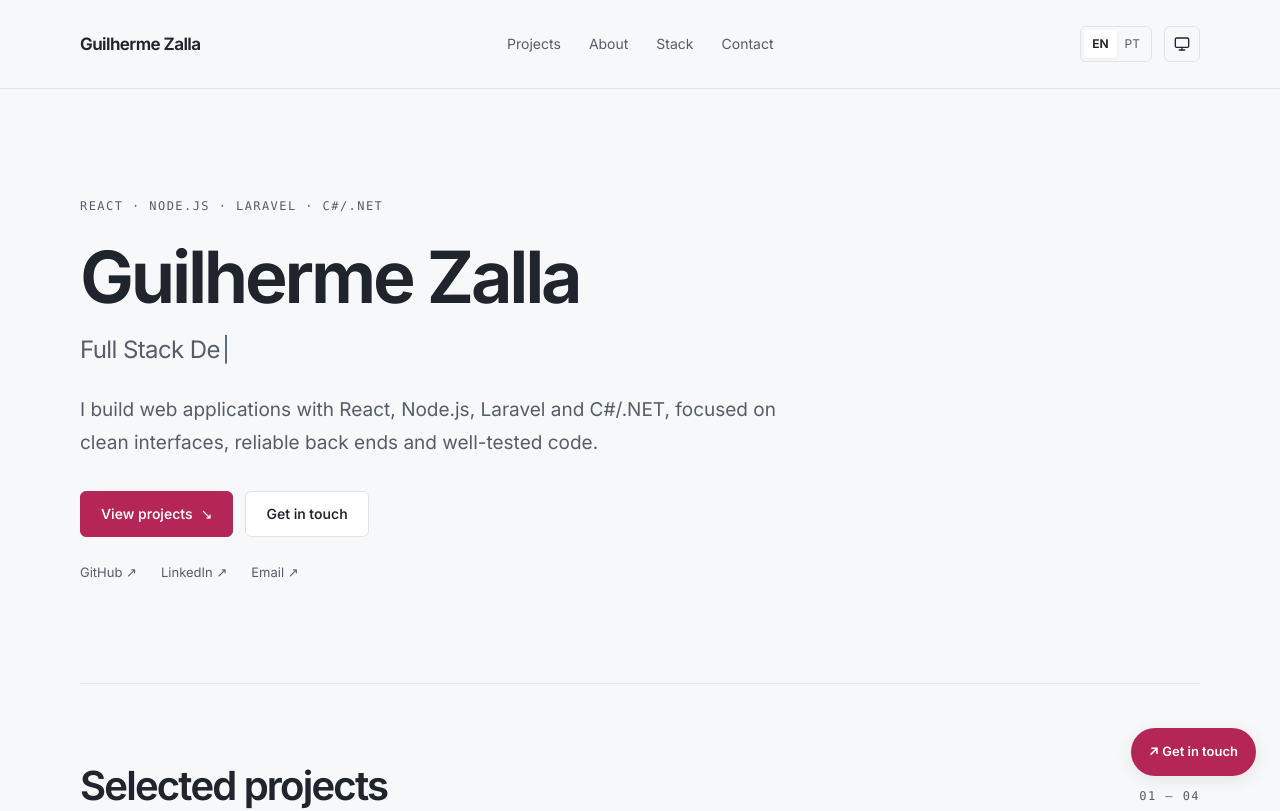
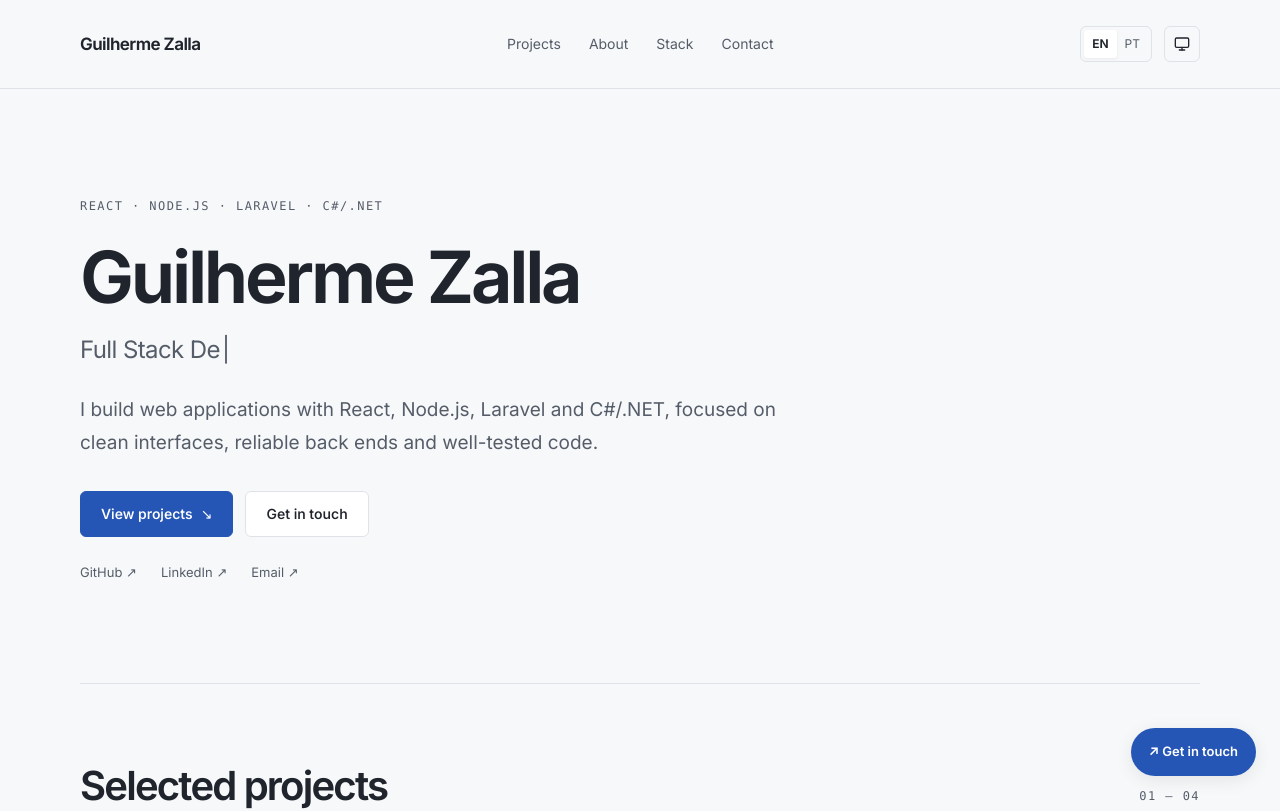
Before and after one commit to GuilhermeZalla/GuilhermeZalla.github.io, a React (Vite) app: page /#/ in a window 1280 px wide. Shown: the top 811 px of the page. Built offline with nearby package versions, Linux system fonts and the light colour scheme.

Commit message:
changed primary color

```diff
--- a/src/style/site.css
+++ b/src/style/site.css
@@ -10,7 +10,7 @@
   --surface: #fff;
   --ink: #20242c;
   --muted: #555d69;
-  --accent: #b32656;
+  --accent: #2656b5;
   --on-accent: #fff;
   --line: #dfe2e7;
   --soft: #eff1f4;
@@ -21,7 +21,7 @@
   --surface: #1e2127;
   --ink: #f2f3f5;
   --muted: #b4bbc6;
-  --accent: #f18db0;
+  --accent: #8eaff1;
   --on-accent: #15171b;
   --line: #353a44;
   --soft: #242830;
```
Also changed, not shown: public/favicon.svg, public/social-card.svg.
